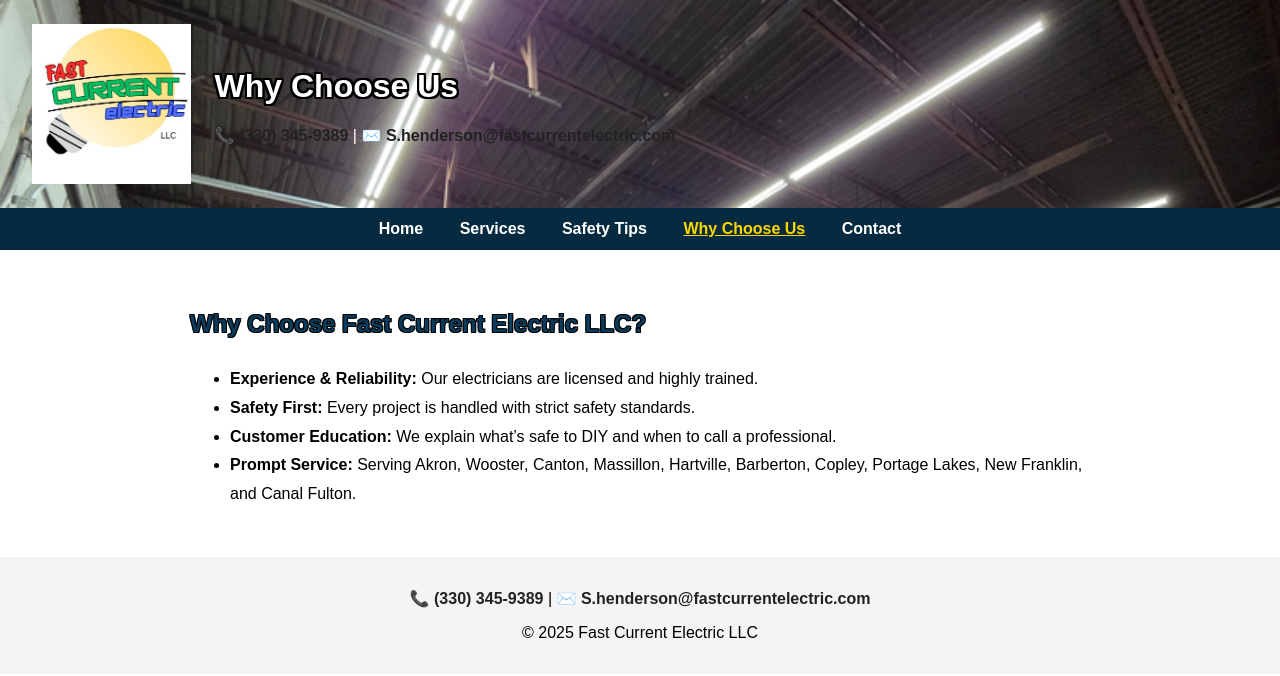
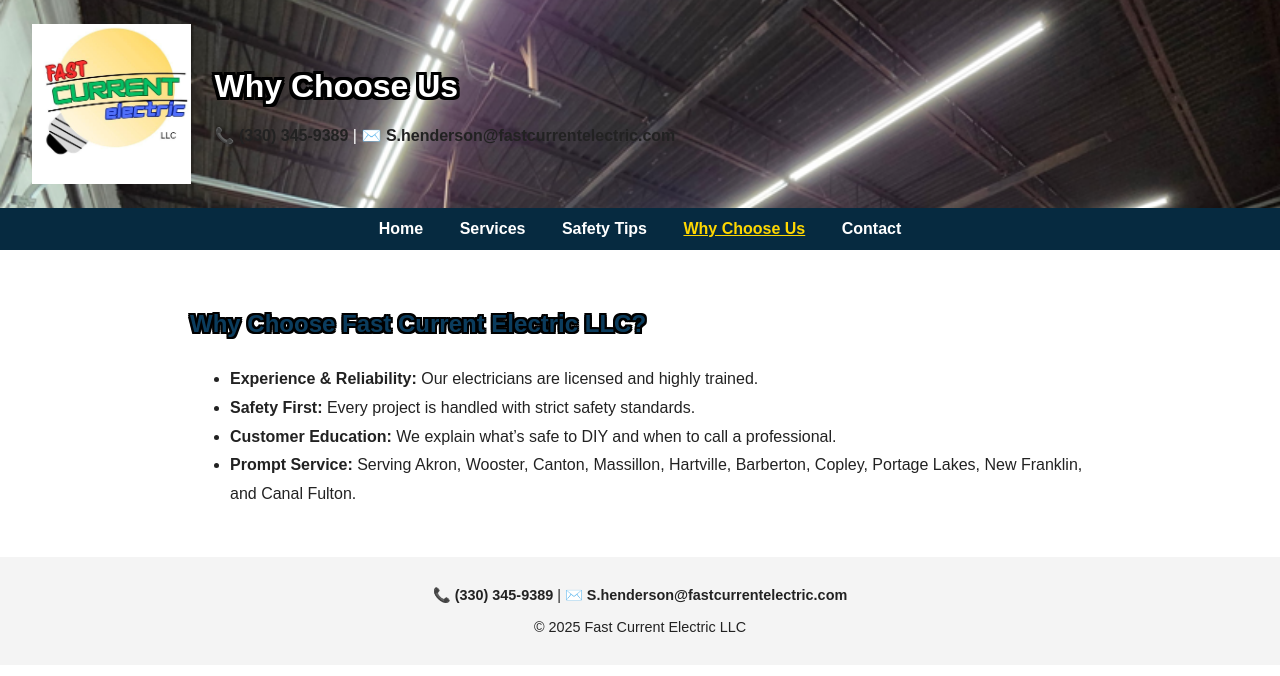
Before and after one commit to FastCurrentelectricLLC/FastCurrentElectricLLC, a plain HTML site: page why-choose-us.html in a window 1280 px wide. Drawn offline with Linux system fonts and the light colour scheme.

Commit message:
Update why-choose-us.html

```diff
--- a/why-choose-us.html
+++ b/why-choose-us.html
@@ -3,21 +3,28 @@
 <head>
   <meta charset="UTF-8">
   <title>Why Choose Fast Current Electric LLC | Akron OH Electrician</title>
-  <meta name="description" content="Learn why homeowners in Akron OH, Wooster OH, Canton OH, and surrounding areas trust Fast Current Electric LLC for safe and reliable electrical work.">
+  <meta name="description" content="Learn why homeowners in Akron OH, Wooster OH, Canton OH, Massillon OH, and surrounding areas trust Fast Current Electric LLC for safe and reliable electrical work.">
   <meta name="viewport" content="width=device-width, initial-scale=1.0">
 
   <link rel="icon" href="images/favicon.png" type="image/png">
 
   <style>
-    body { font-family: Arial, sans-serif; margin: 0; }
+    body { font-family: Arial, sans-serif; margin: 0; color: #222; }
     .site-header { display: flex; align-items: center; gap: 1.5rem; background-image: url('images/background.png'); background-size: cover; background-position: center; color: #fff; padding: 1.5rem 2rem; }
-    .logo { max-height: 160px; }
+    .logo { max-height: 160px; width: auto; }
     .site-header h1 {
-      text-shadow: 2px 2px 0 #000, -2px 2px 0 #000, 2px -2px 0 #000, -2px -2px 0 #000,
-                   2px 0 0 #000, 0 2px 0 #000, -2px 0 0 #000, 0 -2px 0 #000;
+      text-shadow:
+         3px 3px 0 #000, -3px 3px 0 #000,
+         3px -3px 0 #000, -3px -3px 0 #000,
+         3px 0 0 #000, 0 3px 0 #000,
+        -3px 0 0 #000, 0 -3px 0 #000;
     }
     section h2 {
-      text-shadow: 1px 1px 0 #000, -1px 1px 0 #000, 1px -1px 0 #000, -1px -1px 0 #000;
+      text-shadow:
+         2px 2px 0 #000, -2px 2px 0 #000,
+         2px -2px 0 #000, -2px -2px 0 #000,
+         2px 0 0 #000, 0 2px 0 #000,
+        -2px 0 0 #000, 0 -2px 0 #000;
       color: #0b3c5d;
     }
     nav { background: #062a40; padding: 0.75rem; text-align: center; }
@@ -25,7 +32,7 @@
     nav a:hover { text-decoration: underline; }
     nav a.active { text-decoration: underline; color: #FFD700; }
     section { padding: 2rem; max-width: 900px; margin: auto; line-height: 1.8; }
-    footer { background: #f4f4f4; text-align: center; padding: 1rem; }
+    footer { background: #f4f4f4; text-align: center; padding: 1rem; font-size: 0.9rem; }
     @media (max-width: 600px) { .site-header { flex-direction: column; text-align: center; } }
     a.contact-link { color: #222; text-decoration: none; font-weight: bold; }
     a.contact-link:hover { text-decoration: underline; }
```
